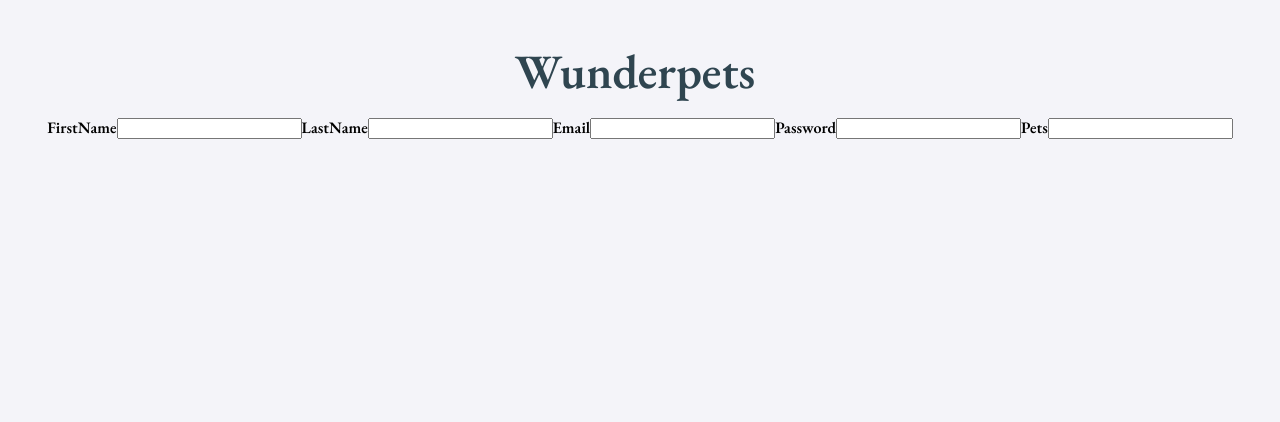
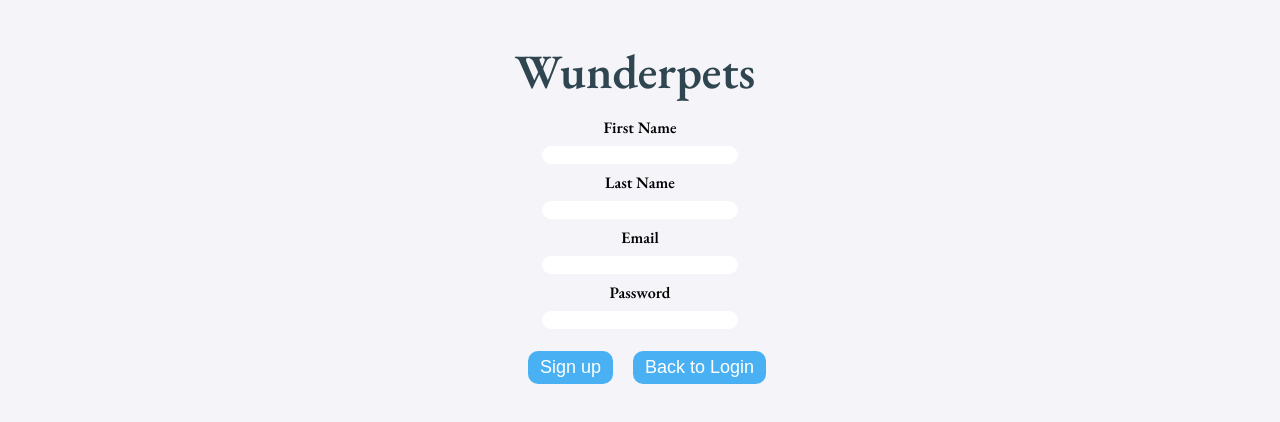
Before and after one commit to FFSS-38/Iteration, a React app: page /signup in a window 1280 px wide. Shown: the top 422 px of the page. Built offline with nearby package versions, Linux system fonts and the light colour scheme; a web font is replaced by a local one.

Commit message:
connects frontend to backend part 1

```diff
--- a/client/App.jsx
+++ b/client/App.jsx
@@ -109,8 +109,8 @@ const App = () => {
               path="/signup"
               element={
                 <SignupPage
+                user = {user}
                 setUser={setUser}
-                setCurrentPet={setCurrentPet}
                 />
               }
             />
@@ -136,13 +136,14 @@ const App = () => {
                 <CreateUpdatePet
                   // get user from state so we can list their pet(s)
                   user={user}
+                  setPetList = {setPetList}
                   // if updating pet, current pet props will be needed; get them from state
                   // if creating a new pet, currentpet won't matter
-                  currentPet={currentPet}
+                  // currentPet={currentPet}
                   // method to set currentpet in state
                   // method to create new pet in user's acct
-                  choosePet={choosePet}
-                  createOrUpdatePet={createOrUpdatePet}
+                  // choosePet={choosePet}
+                  // createOrUpdatePet={createOrUpdatePet}
                 />
               }
             />
--- a/client/components/ChooseCreatePetPage.jsx
+++ b/client/components/ChooseCreatePetPage.jsx
@@ -1,11 +1,14 @@
 import React from 'react';
 import { useState } from 'react';
 
-const ChooseCreatePetPage = ({ petList, choose }) => {
+const ChooseCreatePetPage = ({ petList , choose }) => {
+
+
+
   const renderPetCard = (pet) => (
     <div className="choosePetCard">
       <div className="choosePetImage">
-        <a className="petLink" href="http://localhost:3001/home">
+        <a className="petLink" href="http://localhost:8080/home">
           <img
             className="petAvatar"
             src={pet.Avatar}
@@ -25,8 +28,9 @@ const ChooseCreatePetPage = ({ petList, choose }) => {
       <div className="petChoiceMenu">
         <div className="petImages">{petCards}</div>
       </div>
-      <a href="http://localhost:3001/create"></a>
+      <a href="http://localhost:8080/create">
       <button className='add-pet'>Add a pet</button>
+      </a>
     </div>
   );
 };
--- a/client/components/CreateUpdatePet.jsx
+++ b/client/components/CreateUpdatePet.jsx
@@ -5,63 +5,95 @@ import { useState } from 'react';
 // this should set state to equal the data returned from fetch request
 // data to be returned: userData
 
-const CreateUpdatePet = (props) => {
+const CreateUpdatePet = ({user, setPetList, petList}) => {
+  const [pet, setPet] = useState({});
+  const [name, setName] = useState('')
+  const [age, setAge] = useState('')
+  const [weight, setWeight] = useState('')
+  const [breed, setBreed] = useState('')
+  const [visit, setVist] = useState('')
+  const [vet, setVet] = useState('')
 
-  let action = 'Create';
-  let petName, age, breed, weight, vetID, avatarURL;
-  if (Object.hasOwn(props.currentPet, name)) {
-    // change to hasOwn to see if the pet has a defined name?
-    petName = props.currentPet.petName;
-    age = props.currentPet.age;
-    breed = props.currentPet.breed;
-    weight = props.currentPet.weight;
-    vetID = props.currentPet.vetID;
-    avatarURL = props.currentPet.avatar;
-    // trying to set a flag for whether we're updating or creating??
-    action = 'Update';
-  }
+  const handleClick = () => {
+    fetch('http://localhost:3000/pet/pets', {
+        method: 'POST',
+        headers: {
+            'Content-Type': 'Application/JSON'
+          },
+        body: JSON.stringify({
+            Name: name,
+            Age: age,
+            Weight: weight,
+            Breed: breed,
+            LastVisit: visit,
+            AssignedVet: vet,
+            Owner: user//user.FirstName can be removed
+        })
+    })
+    .then(resp => resp.json())
+    .then(data => {
+        setPet(data);
+    });
+    }
 
   return (
     <div className='create-container'>
-      <div className="banner">{action} Pet Profile</div>
+      <div className="banner">Pet Profile</div>
       <div className="petInputs">
-        <div>Owner: {props.user.name}</div>
+        <div>Owner: </div>
         <div>
-          Name:{' '}
+          Name:
           <input
+            id='newPetName'
             type="text"
-            id="newPetName"
             required
+            onChange={(event) => setName(event.target.value) }
           />
         </div>
         <div>
-          Breed:{' '}
+          Breed:
           <input
+            id='newPetBreed'
             type="text"
-            id="newPetBreed"
-            placeholder="E.g. Cat, Dog, Russian Blue, Corgi"
             required
+            onChange={(event) => setBreed(event.target.value)}
           />
         </div>
         <div>
-          Age: <input type="age" id="newPetAge" value={age}/>
+          Age: <input
+          id='newPetAge'
+          type="age"
+          onChange={(event) => setAge(event.target.value) }
+
+          />
           years
         </div>
         <div>
-          Weight:{' '}
+          Weight:
           <input
             type="text"
-            id="newPetWeight"
+            id='newPetWeight'
             required
+            onChange={(event) => setWeight(event.target.value) }
           />
           lbs.
         </div>
         <div>
-          Vet:{' '}
+          Vet:
           <input
             type="text"
-            id="newPetVet"
+            id='newPetVet'
             required
+            onChange={(event) => setVet(event.target.value) }
+          />
+        </div>
+        <div>
+          Last Visit:
+          <input
+            type="text"
+            id='newPetVisit'
+            required
+            onChange={(event) => setVist(event.target.value) }
           />
         </div>
         {/* <div>
@@ -72,18 +104,28 @@ const CreateUpdatePet = (props) => {
           <img className="avatarImage" src={avatarURL ?? ''}></img>
         </div> */}
       </div>
-        <a href="http://localhost:3001/home">
-          <button className="createUpdatePetButton">
+      <div className='signup-buttons-box'>
+        {/* <a href="http://localhost:8080/home"> */}
+          <button className="createUpdatePetButton"
+        onClick={() => handleClick()}
+          >
             Save
-            SAVE
           </button>
-        </a>
+        {/* </a> */}
         <a href="http://localhost:8080/choose">
           <button className="createUpdatePetButton">
             Back
           </button>
         </a>
+      </div>
     </div>
   );
 };
 export default CreateUpdatePet;
+
+
+/*#newPetBreed,
+#newPetName,
+#newPetWeight,
+#newPetAge,
+#newPetVet */
--- a/client/components/LoginSignupPage.jsx
+++ b/client/components/LoginSignupPage.jsx
@@ -49,9 +49,12 @@ const LoginSignupPage = () => {
       <div className='sign-up'>
       <a href="http://localhost:8080/choose">
         <button className='login-button'>Login</button>
-      </a>
+      </a >
+      <a href="http://localhost:8080/signup">
       <button onClick={handleClick} className='signup-button'>Sign Up</button>
+      </a >
       </div>
+
       </div>
     </div>
   );
--- a/client/components/SignupPage.jsx
+++ b/client/components/SignupPage.jsx
@@ -2,47 +2,85 @@ import React from 'react';
 import { useState } from 'react';
 
 
-const SignupPage = ({setUser, setCurrentPet}) => {
+const SignupPage = ({user , setUser}) => {
+    const [firstName, setFirstName] = useState('');
+    const [lastName, setLastName] = useState('');
+    const [email, setEmail] = useState('');
+    const [password, setPassword] = useState('');
+    console.log('user', user)
 
-    //FirstName
-    //LastName
-    //Email
-    //Password
-    //Pets
+   const handleClick = () => {
+    fetch('http://localhost:3000/user', {
+        method: 'POST',
+        headers: {
+            'Content-Type': 'Application/JSON'
+          },
+        body: JSON.stringify({
+            FirstName: firstName,
+            LastName: lastName,
+            Email: email,
+            Password: password,
+        })
+    })
+    .then(resp => resp.json())
+    .then(data => {
+        setUser(data);
+    console.log('user', user)
+    })
+    }
+
     return(
         <div className="signUp">
-        <label>FirstName</label>
+        <label>First Name</label>
         <input
+        className='user-input'
           type="text"
           id="FirstName"
           name="username"
+          onChange={(event) => setFirstName(event.target.value)}
         />
-        <label>LastName</label>
+        <label>Last Name</label>
         <input
+        className='user-input'
           type="text"
           id="LastName"
           name="username"
+          onChange ={(event) => setLastName(event.target.value)}
         />
         <label>Email</label>
         <input
+        className='user-input'
           type="text"
           id="Email"
           name="username"
+          onChange={(event) => setEmail(event.target.value)}
         />
         <label>Password</label>
         <input
+        className='user-input'
           type="text"
           id="Password"
           name="username"
+          onChange={(event) => setPassword(event.target.value)}
         />
-        <label>Pets</label>
-        <input
-          type="text"
-          id="Pets"
-          name="username"
-        />
+        <div className='signup-buttons-box'>
+        <a href="http://localhost:8080/choose">
+        <button className='signup-button'
+        onClick={() => handleClick()}
+        >Sign up</button>
+        </a>
+        <a href="http://localhost:8080/">
+        <button className='login-button'>Back to Login</button>
+        </a>
+        </div>
         </div>
     );
 }
 
+/*
+const [firstName, setFirstName] = useState('');
+    const [lastName, setLastName] = useState('');
+    const [email, setEmail] = useState('');
+    const [password, setPassword] = useState('');
+    const [pets, setPets] = useState([]); */
 export default SignupPage;
--- a/client/styles.css
+++ b/client/styles.css
@@ -145,8 +145,8 @@ h3 {
 #newPetName,
 #newPetWeight,
 #newPetAge,
-#newPetBreed,
-#newPetVet {
+#newPetVet,
+#newPetVisit {
   border: none;
   background-color: lightblue;
   margin-top: 12px;
@@ -169,6 +169,21 @@ h3 {
 
 #newPetVet {
   margin-left: 24px;
+}
+
+.signUp {
+  display: flex;
+  justify-content: center;
+  align-items: center;
+  flex-direction: column;
+}
+
+.signup-buttons-box {
+  column-gap: 10px;
+  display: flex;
+  align-items: center;
+  justify-content: center;
+  column-gap: 20px;
 }
 
 article {
```
Also changed, not shown: 2 other files (tests, documents, lock files or other folders).
